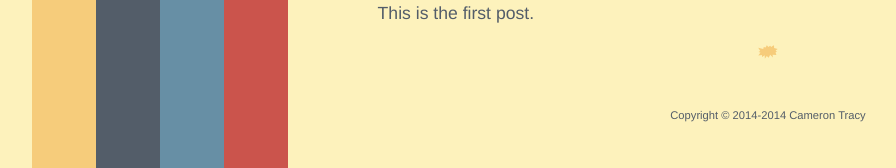
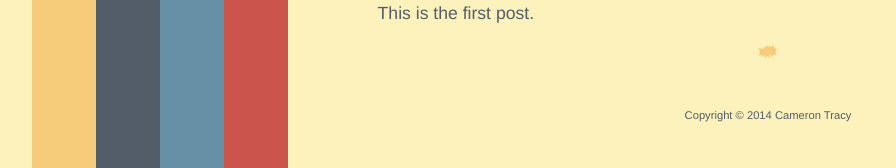
Before and after one commit to thatcameron/jekyll, a Jekyll site: the page built from index.html, in a window 1280 px wide. Shown: the part 1918-2086 px from the top of the page, without its empty margins (32-928 px from the left). Built offline with Jekyll 4.4.1, drawn with Linux system fonts in a browser that asks for light colours; Markdown is read by kramdown in place of the engine named in the settings; some of the changed lines change nothing that is shown.

Commit message:
Back to the original

```diff
--- a/_includes/footer.html
+++ b/_includes/footer.html
@@ -1 +1 @@
-  <footer><a href="http://creativecommons.org/licenses/by-nc-nd/4.0/">Copyright &copy; {% assign copyYear = '2014' %}{{ copyYear }}{% if copyYear != site.time | date: "%Y" %}-{{ site.time | date: "%Y" }}{% endif %}</a> <a href="{{ site.baseurl }}/colophon/" rel="author">Cameron Tracy</a></footer>
+  <footer><a href="http://creativecommons.org/licenses/by-nc-nd/4.0/">Copyright &copy; {% assign copyYear = '2014' %}{% assign curYear = site.time | date: "%Y" %}{{ copyYear }}{% if copyYear != curYear %}-{{ curYear }}{% endif %}</a> <a href="{{ site.baseurl }}/colophon/" rel="author">Cameron Tracy</a></footer>
```
